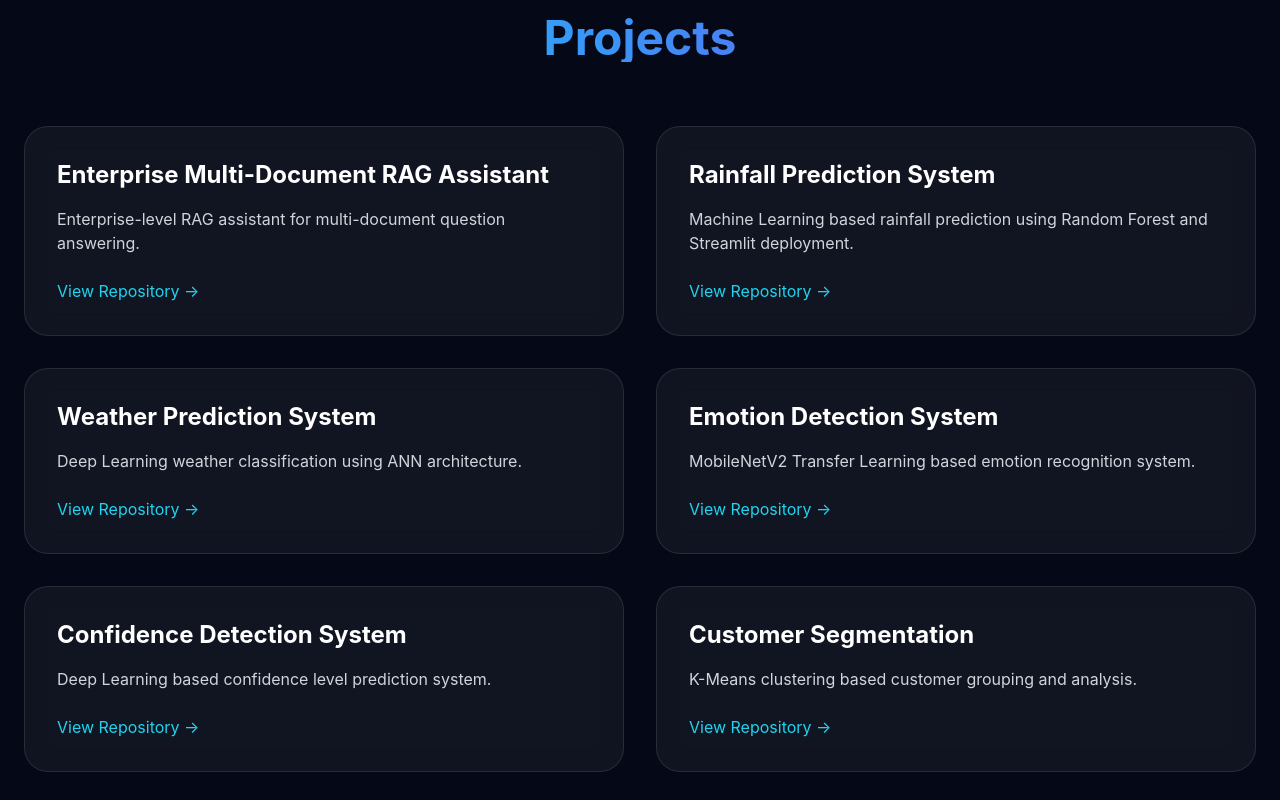
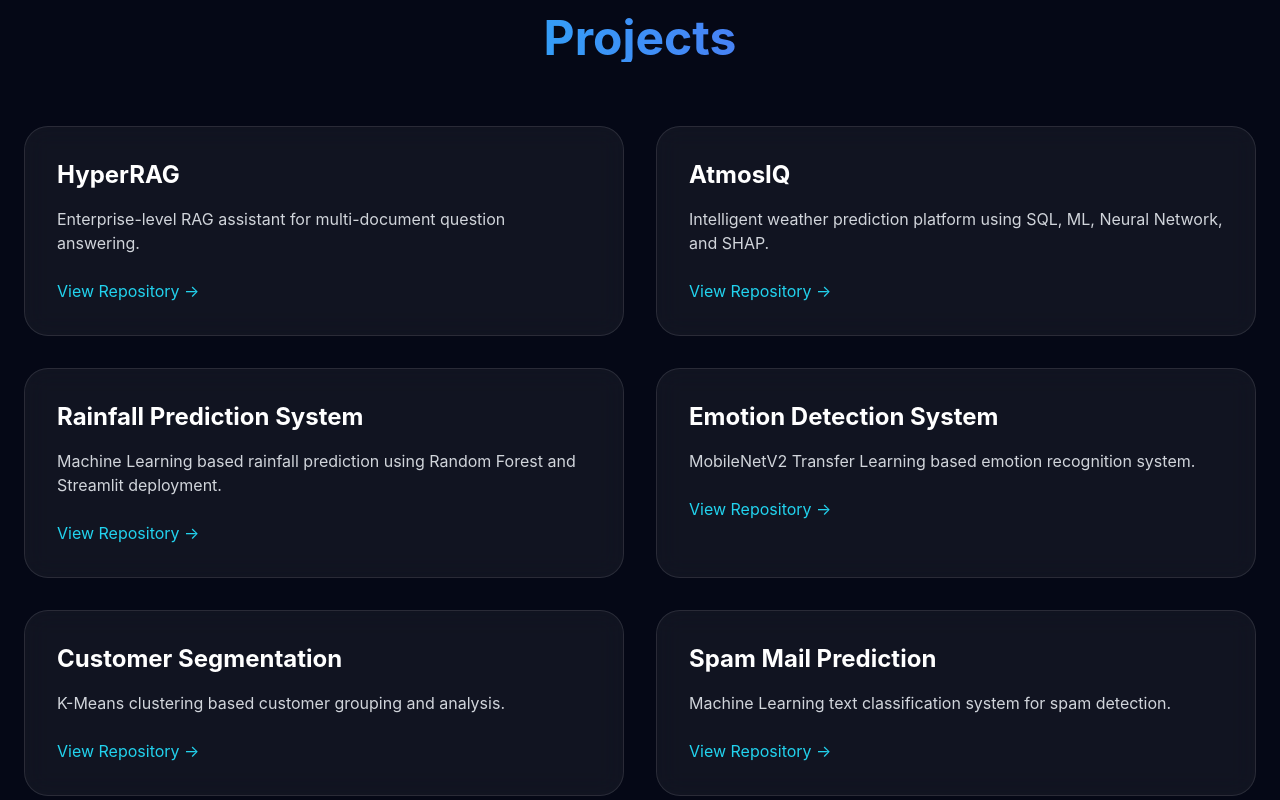
Before and after one commit to ms00000ms0000/Personal_Portfolio, a React (Vite) app: page / in a window 1280 px wide. Shown: the part 3400-4200 px from the top of the page. Built offline with nearby package versions, Linux system fonts and the light colour scheme.

Commit message:
New Project AtmosIQ added

```diff
--- a/src/constants/data.js
+++ b/src/constants/data.js
@@ -72,13 +72,23 @@ export const experiences = [
 export const projects = [
 
 
-{
-    title: "Enterprise Multi-Document RAG Assistant",
+ {
+    title: "HyperRAG",
     description:
       "Enterprise-level RAG assistant for multi-document question answering.",
     github:
        "https://github.com/ms00000ms0000/enterprise-multi-document-rag",
   },
+
+  {
+    title: "AtmosIQ",
+    description:
+      "Intelligent weather prediction platform using SQL, ML, Neural Network, and SHAP.",
+    github:
+      "https://github.com/ms00000ms0000/AtmosIQ",
+  },
+
+
   {
     title: "Rainfall Prediction System",
     description:
@@ -87,13 +97,6 @@ export const projects = [
       "https://github.com/ms00000ms0000/Rainfall_Prediction_Webapp",
   },
 
-  {
-    title: "Weather Prediction System",
-    description:
-      "Deep Learning weather classification using ANN architecture.",
-    github:
-      "https://github.com/ms00000ms0000/DL_Project_Weather_Prediction_System",
-  },
 
   {
     title: "Emotion Detection System",
@@ -103,13 +106,7 @@ export const projects = [
       "https://github.com/ms00000ms0000/DL_Project_Emotion_Detection_System_Using_MobileNetV2_Transfer_Learning",
   },
 
-  {
-    title: "Confidence Detection System",
-    description:
-      "Deep Learning based confidence level prediction system.",
-    github:
-      "https://github.com/ms00000ms0000/DL_Project_Confidence_Detection_System",
-  },
+
 
   {
     title: "Customer Segmentation",
@@ -134,6 +131,15 @@ export const projects = [
     github:
       "https://github.com/ms00000ms0000/Business_Problem_Optimization_Using_Linear_Programming",
   },
+
+  {
+    title: "Weather Prediction System",
+    description:
+      "Deep Learning weather classification using ANN architecture.",
+    github:
+      "https://github.com/ms00000ms0000/DL_Project_Weather_Prediction_System",
+  },
+
 
   {
     title: "Power BI Dashboard",
```
Also changed, not shown: 1 other file (tests, documents, lock files or other folders).
